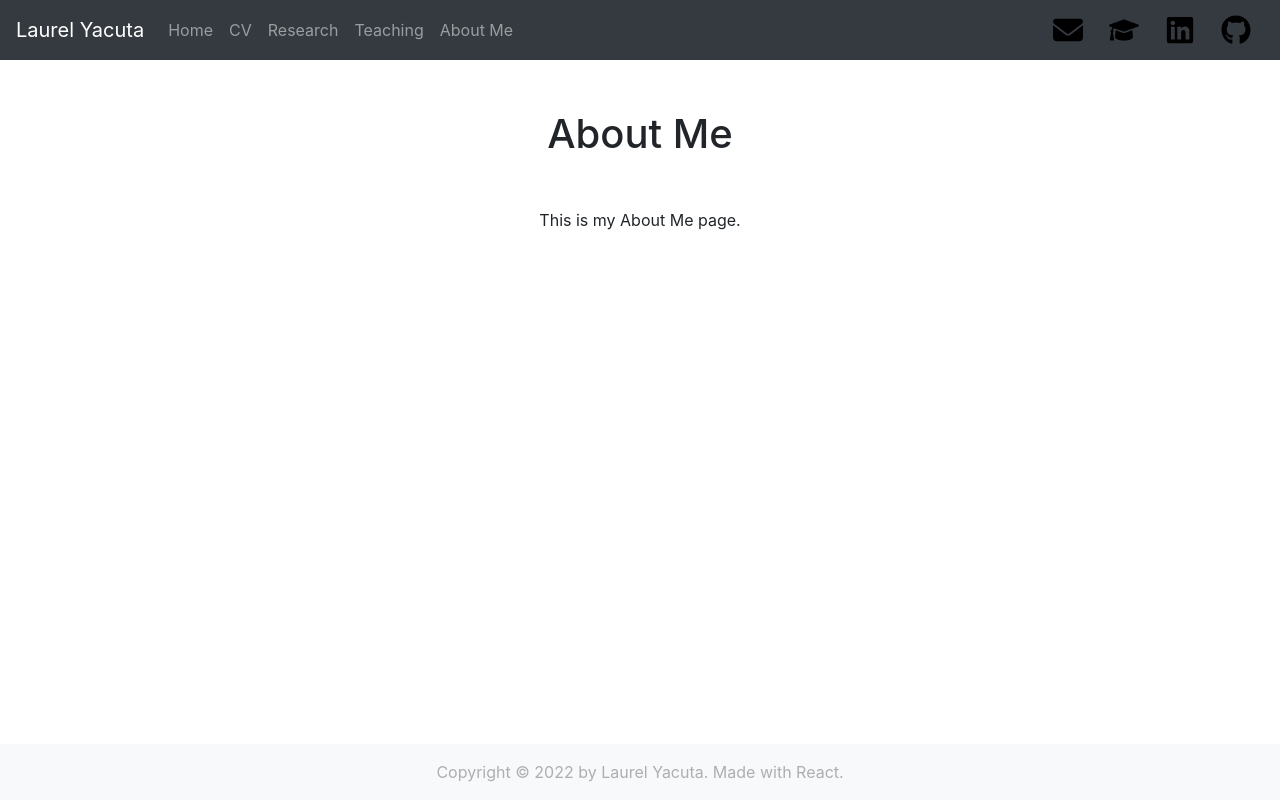
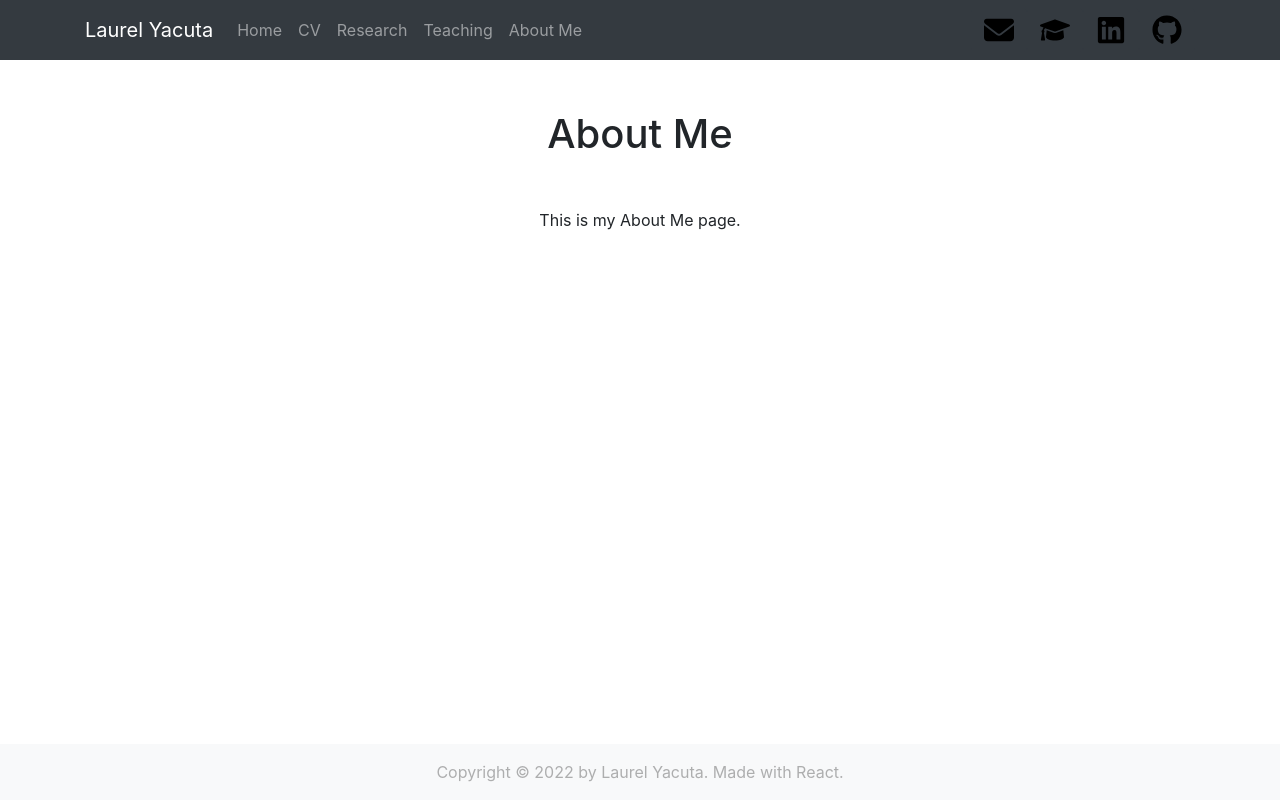
Before and after one commit to laurelyacuta/laurelyacuta.github.io, a React (Create React App) app: page /about-me in a window 1280 px wide. Built offline with nearby package versions, Linux system fonts and the light colour scheme.

Commit message:
Reworked navbars

```diff
--- a/src/components/footer/index.js
+++ b/src/components/footer/index.js
@@ -8,7 +8,6 @@ const year = new Date().getFullYear();
 class Footer extends Component {
   render() {
     return(
-      <div className="Footer">
       <Navbar collapseOnSelect expand="lg" bg="light" fixed="bottom">
         <Container>
           <Nav className="justify-content-center" style={{ flex: 1}}>
@@ -20,7 +19,6 @@ class Footer extends Component {
           </Nav>
         </Container>
       </Navbar>
-      </div>
     );
   }
 }
--- a/src/components/navbar/index.js
+++ b/src/components/navbar/index.js
@@ -1,16 +1,17 @@
 import React, { Component } from 'react';
 import { Navbar, Nav } from 'react-bootstrap';
 import Button from 'react-bootstrap/Button';
+import Container from 'react-bootstrap/Container';
 
 class NavBar extends Component {
   render() {
     return(
-      <div className="NavBar">
-        <Navbar bg="dark" variant="dark" expand="lg">
+      <Navbar bg="dark" variant="dark" expand="lg">
+        <Container>
           <Navbar.Brand>Laurel Yacuta</Navbar.Brand>
           <Navbar.Toggle aria-controls="basic-navbar-nav"/>
           <Navbar.Collapse id="basic-navbar-nav">
-            <Nav className="mr-auto">
+            <Nav className="me-auto">
               <Nav.Link href="home">Home</Nav.Link>
               <Nav.Link href="cv">CV</Nav.Link>
               <Nav.Link href="research">Research</Nav.Link>
@@ -52,8 +53,8 @@ class NavBar extends Component {
                 alt="GitHub"/>
             </Button>
           </Navbar.Collapse>
-        </Navbar>
-      </div>
+        </Container>
+      </Navbar>
     );
   }
 }
```
Lines whose indentation alone changed are shown as unchanged.
